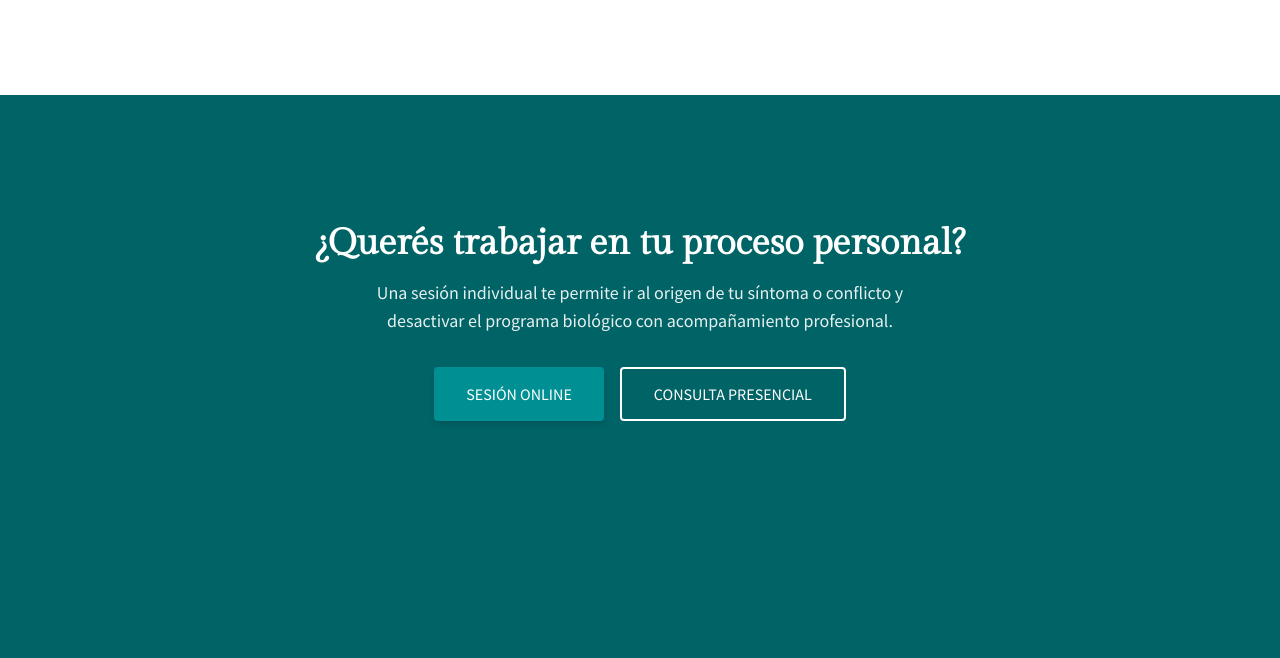
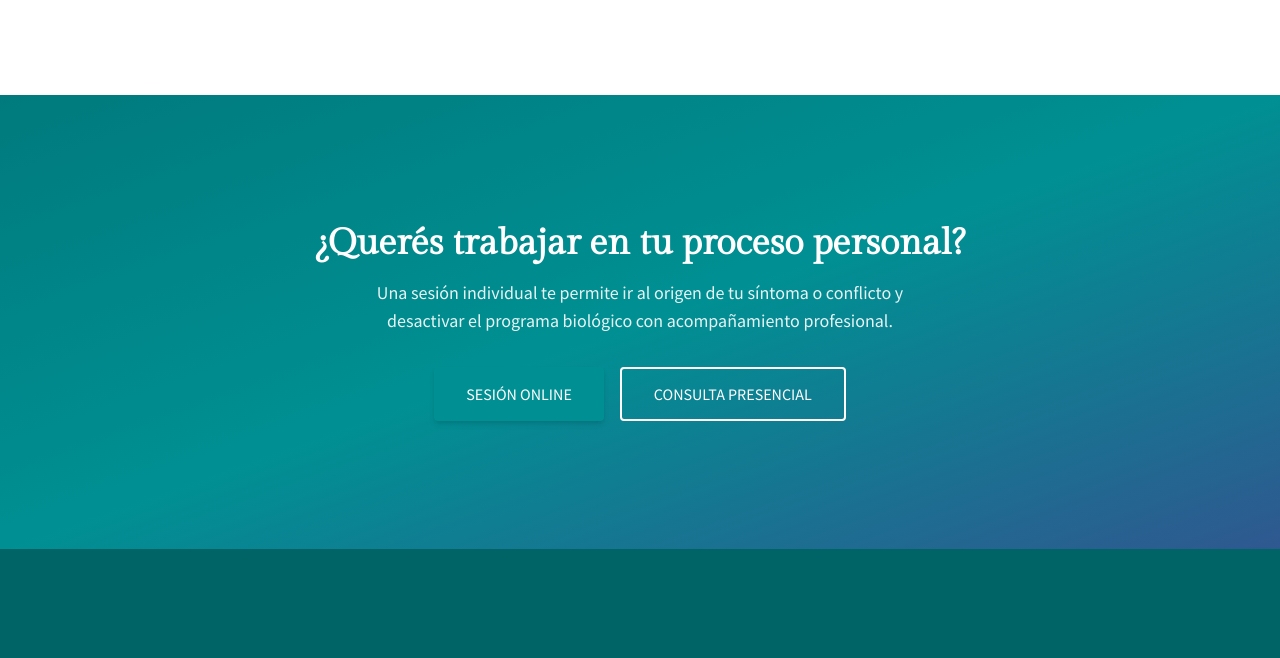
Before and after one commit to jrodriguezblangino/andreablangino, a plain HTML site: page terapias.html in a window 1280 px wide. Shown: the part 5092-5750 px from the top of the page. Drawn offline with nearby package versions, Linux system fonts and the light colour scheme.

Commit message:
Cambio de color de banner final en Quiero trabajar en tu proceso personal

```diff
--- a/terapias.html
+++ b/terapias.html
@@ -338,7 +338,7 @@
     </div>
   </section>
 
-  <section class="py-24 md:py-32 bg-separator text-white text-center" aria-labelledby="cta-terapias-heading">
+  <section class="py-24 md:py-32 bg-gradient-to-br from-primary-hover via-primary to-accent-dark text-white text-center" aria-labelledby="cta-terapias-heading">
     <div class="max-w-container mx-auto px-5 lg:px-20">
       <h2 id="cta-terapias-heading" class="font-serif text-3xl md:text-4xl font-semibold mb-4 leading-tight">¿Querés trabajar en tu proceso personal?</h2>
       <p class="text-white/90 text-lg max-w-xl mx-auto mb-8 font-nav">Una sesión individual te permite ir al origen de tu síntoma o conflicto y desactivar el programa biológico con acompañamiento profesional.</p>
```
